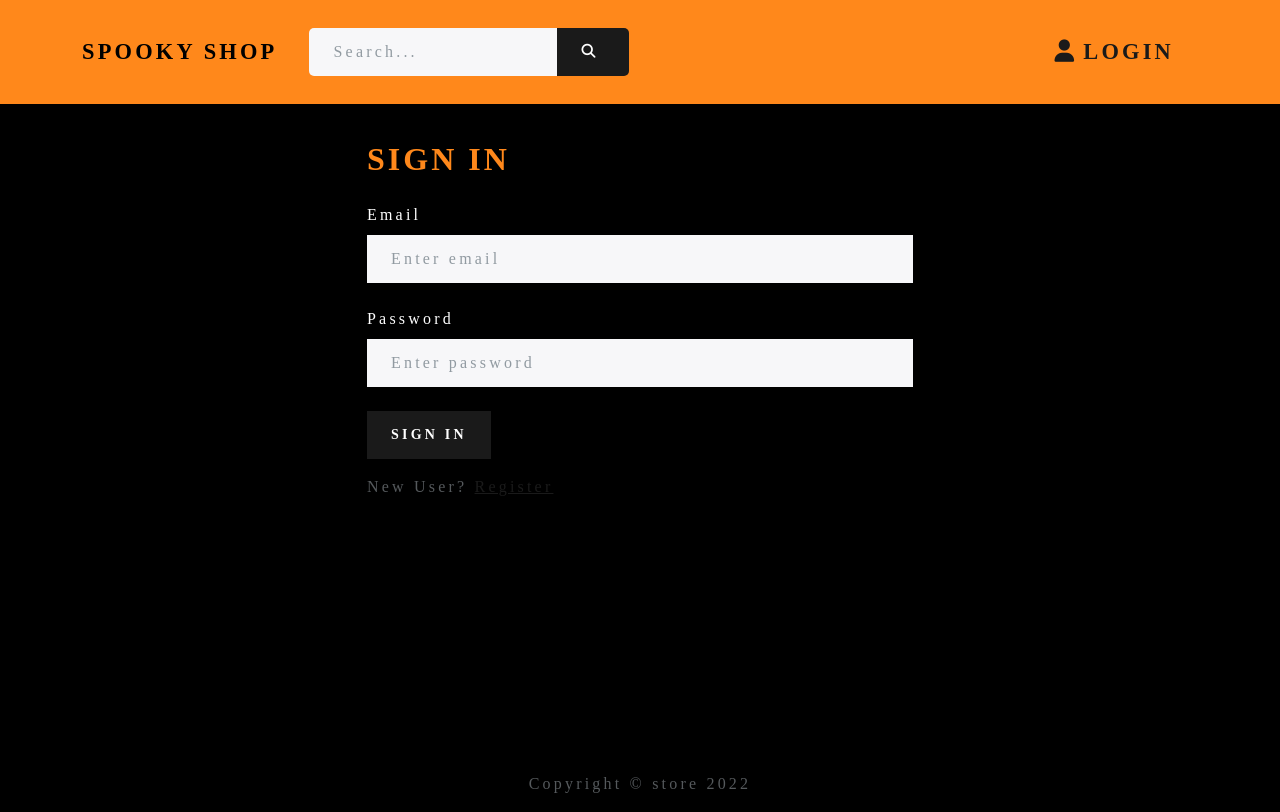
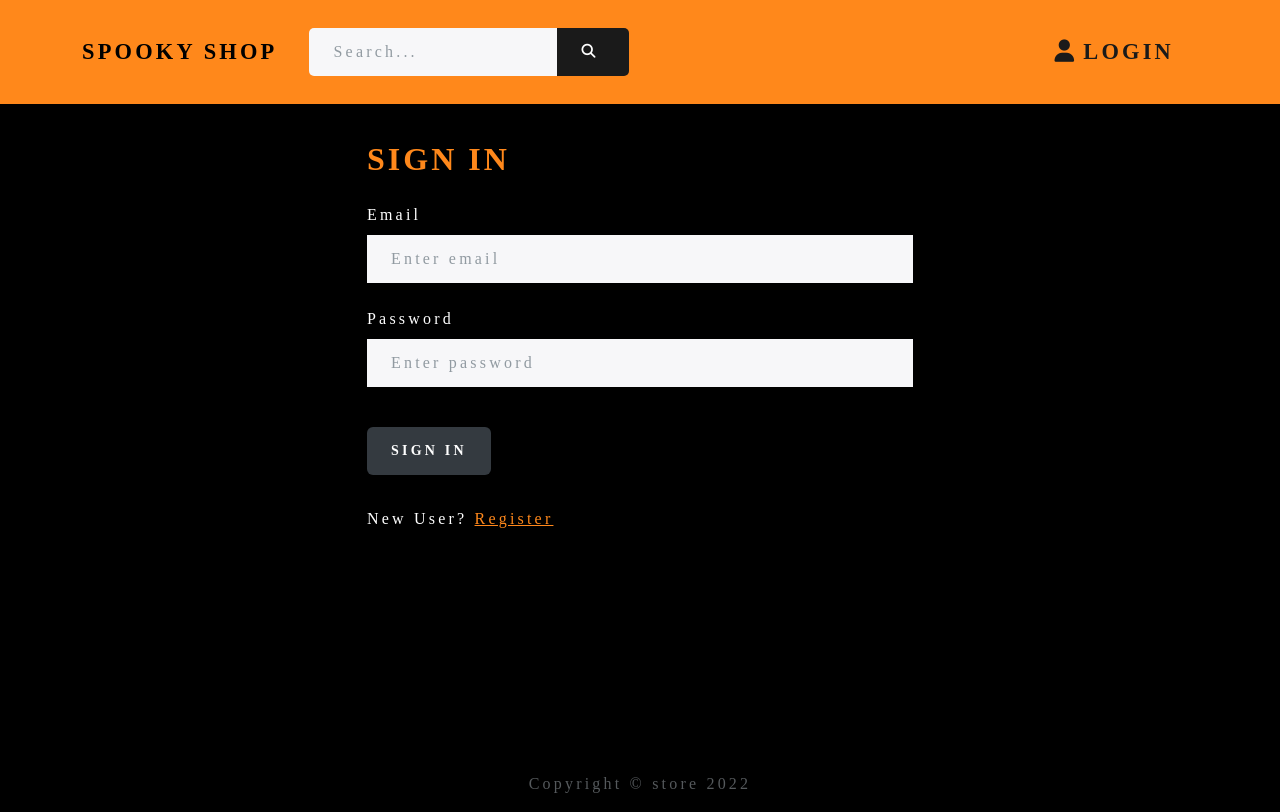
Before and after one commit to NoahRod108/merchandise-marketplace, a React (Create React App) app in the folder frontend/: page /login in a window 1280 px wide. Built offline with nearby package versions, Linux system fonts and the light colour scheme; a web font is replaced by a local one.

Commit message:
some more styling to screens

```diff
--- a/frontend/src/components/CheckoutProcess.jsx
+++ b/frontend/src/components/CheckoutProcess.jsx
@@ -2,9 +2,9 @@ import React from 'react'
 import { Nav } from 'react-bootstrap';
 import { LinkContainer } from 'react-router-bootstrap';
 
-const CheckoutProcess = ({ step1, step2, step3, step4 }) => {
+const CheckoutProcess = ({ step1, step2, step3 }) => {
   return (
-    <Nav className='justify-content-center mb-4'>
+    <Nav className='justify-content-center mb-4 payment-process'>
         <Nav.Item>
             {step1 ? (
                 <LinkContainer to={'/shipping'}>
--- a/frontend/src/index.css
+++ b/frontend/src/index.css
@@ -188,3 +188,13 @@ table tbody tr td a{
 .table-striped>tbody>tr:nth-of-type(odd)>*{
     color: #000;
 }
+
+/* payment process */
+.payment-process .nav-item a{
+    color: #fff;
+}
+
+/* payment process */
+.payment-process .nav-item .active{
+    color: #919191;
+}
--- a/frontend/src/screens/CarttScreen.jsx
+++ b/frontend/src/screens/CarttScreen.jsx
@@ -10,21 +10,17 @@ const CarttScreen = () => {
     (() => {
         if (window.localStorage) {
 
-            // If there is no item as 'reload'
-            // in localstorage then create one &
-            // reload the page
+            // If there is no item as 'reload' create one
             if (!localStorage.getItem('reload')) {
                 localStorage['reload'] = true;
                 window.location.reload();
             } else {
 
-                // If there exists a 'reload' item
-                // then clear the 'reload' item in
-                // local storage
+                // If there exists a 'reload' clear the 'reload'
                 localStorage.removeItem('reload');
             }
         }
-    })(); // Calling anonymous function here only
+    })(); // Calling function
     const navigate = useNavigate();
     const dispatch = useDispatch();
 
--- a/frontend/src/screens/LoginScreen.jsx
+++ b/frontend/src/screens/LoginScreen.jsx
@@ -46,12 +46,12 @@ const LoginScreen = () => {
                 <Form.Label>Password</Form.Label>
                 <Form.Control type='password' placeholder='Enter password' value={password} onChange={(e) => setPassword(e.target.value)}></Form.Control>
             </Form.Group>
-            <Button type='submit' variant='primary'>Sign In</Button>
+            <Button type='submit' className="rounded my-3" variant='dark'>Sign In</Button>
         </Form>
 
-        <Row className='py-3'>
+        <Row className='py-3' style={{color: "#fff"}}>
             <Col>
-                New User? <Link to={redirect ? `/register?redirect=${redirect}`: '/register'}>Register</Link>
+                New User? <Link style={{color: "#ff881b"}} to={redirect ? `/register?redirect=${redirect}`: '/register'}>Register</Link>
             </Col>
         </Row>
     </FormContainer>
```
